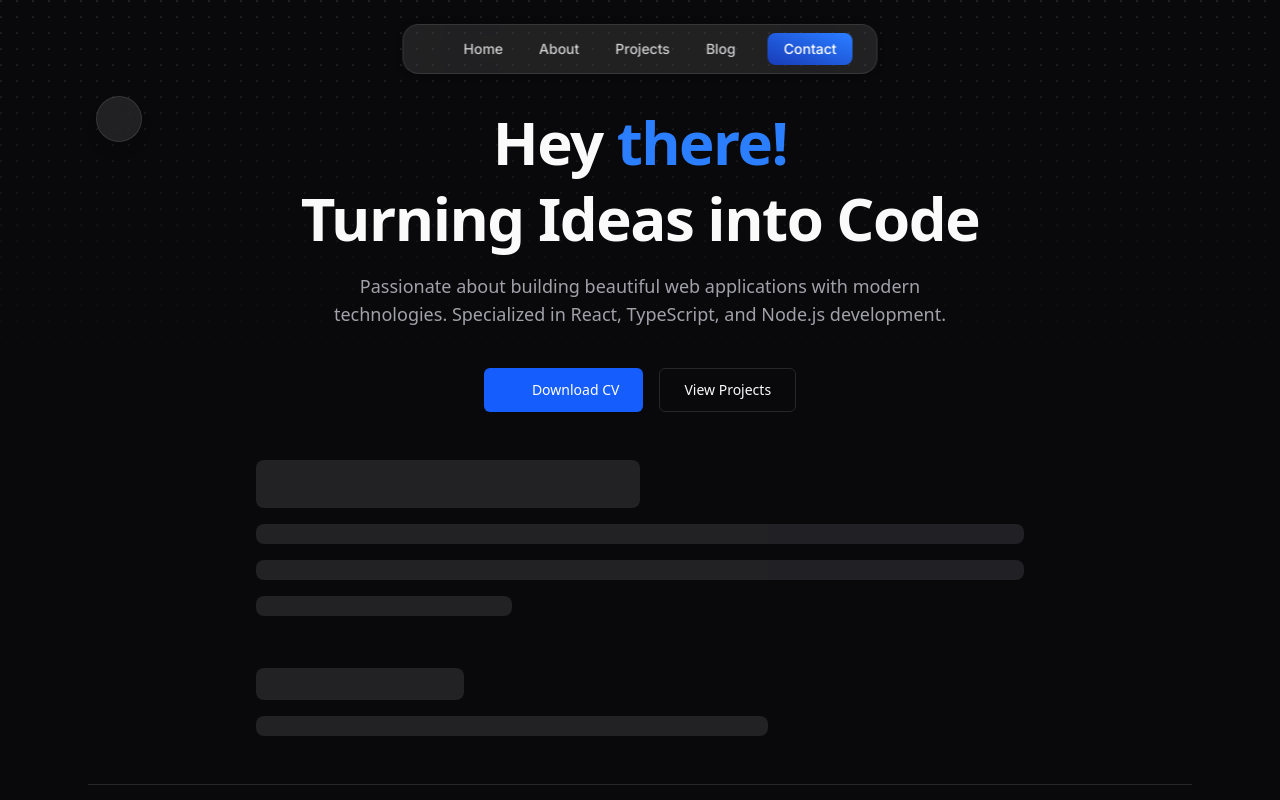
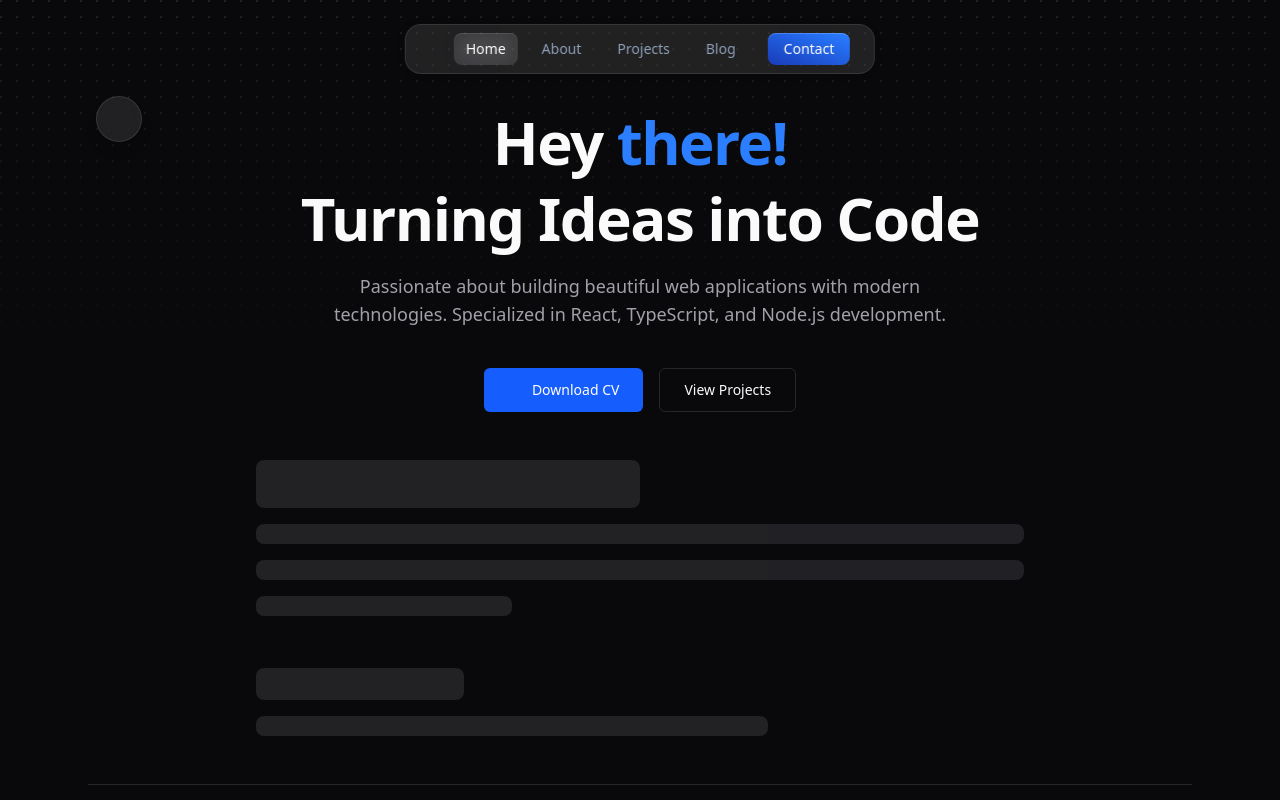
Before and after one commit to wylu1037/portfolio, a Next.js app: page / in a window 1280 px wide. Shown: the top 800 px of the page. Built offline with nearby package versions, Linux system fonts and the light colour scheme; some icons are missing; what tailwindcss-motion would draw is missing.

Commit message:
feat: beautify header

```diff
--- a/components/layout/Header.tsx
+++ b/components/layout/Header.tsx
@@ -2,6 +2,8 @@
 
 import React from "react";
 import Link from "next/link";
+import { usePathname } from "next/navigation";
+import { motion } from "framer-motion";
 import { cn } from "@/lib/utils";
 import { Icon } from "@iconify/react";
 
@@ -36,15 +38,15 @@ const Header = () => {
           </div>
 
           {/* Contact Button */}
-          <NavLink
+          <Link
             href="/contact"
             className={cn(
-              "ml-2 bg-linear-to-tr from-blue-800 to-blue-500 px-4 py-1.5 text-sm font-medium text-white",
-              "transition-transform duration-300 hover:-translate-y-0.5 dark:text-white",
+              "relative ml-2 rounded-lg bg-linear-to-tr from-blue-800 to-blue-500 px-4 py-1.5 text-sm font-medium text-white",
+              "shadow-[inset_0_1px_0_rgba(255,255,255,0.2)] transition-transform duration-300 hover:-translate-y-0.5",
             )}
           >
             Contact
-          </NavLink>
+          </Link>
         </div>
       </nav>
     </header>
@@ -60,17 +62,35 @@ const NavLink = ({
   children: React.ReactNode;
   className?: string;
 }) => {
+  const pathname = usePathname();
+  const isActive =
+    href === "/" ? pathname === href : pathname?.startsWith(href);
+
   return (
     <Link
       href={href}
       className={cn(
-        "font-inter relative rounded-lg px-3 py-1.5 text-sm font-medium",
-        "text-foreground/90 transition-colors duration-300",
-        "dark:text-foreground/80 dark:hover:text-foreground",
+        "relative rounded-lg px-3 py-1.5 text-sm font-medium",
+        "transition-colors duration-300",
+        isActive
+          ? "text-slate-900 dark:text-white"
+          : "text-slate-600 hover:text-slate-900 dark:text-slate-400 dark:hover:text-white",
         className,
       )}
     >
-      {children}
+      {isActive && (
+        <motion.div
+          layoutId="active-nav-pill"
+          className="absolute inset-0 -z-10 rounded-lg bg-slate-200/60 shadow-[inset_0_1px_0_rgba(255,255,255,0.1)] backdrop-blur-md dark:bg-white/10"
+          initial={false}
+          transition={{
+            type: "spring",
+            stiffness: 500,
+            damping: 35,
+          }}
+        />
+      )}
+      <span className="relative z-10">{children}</span>
     </Link>
   );
 };
```
